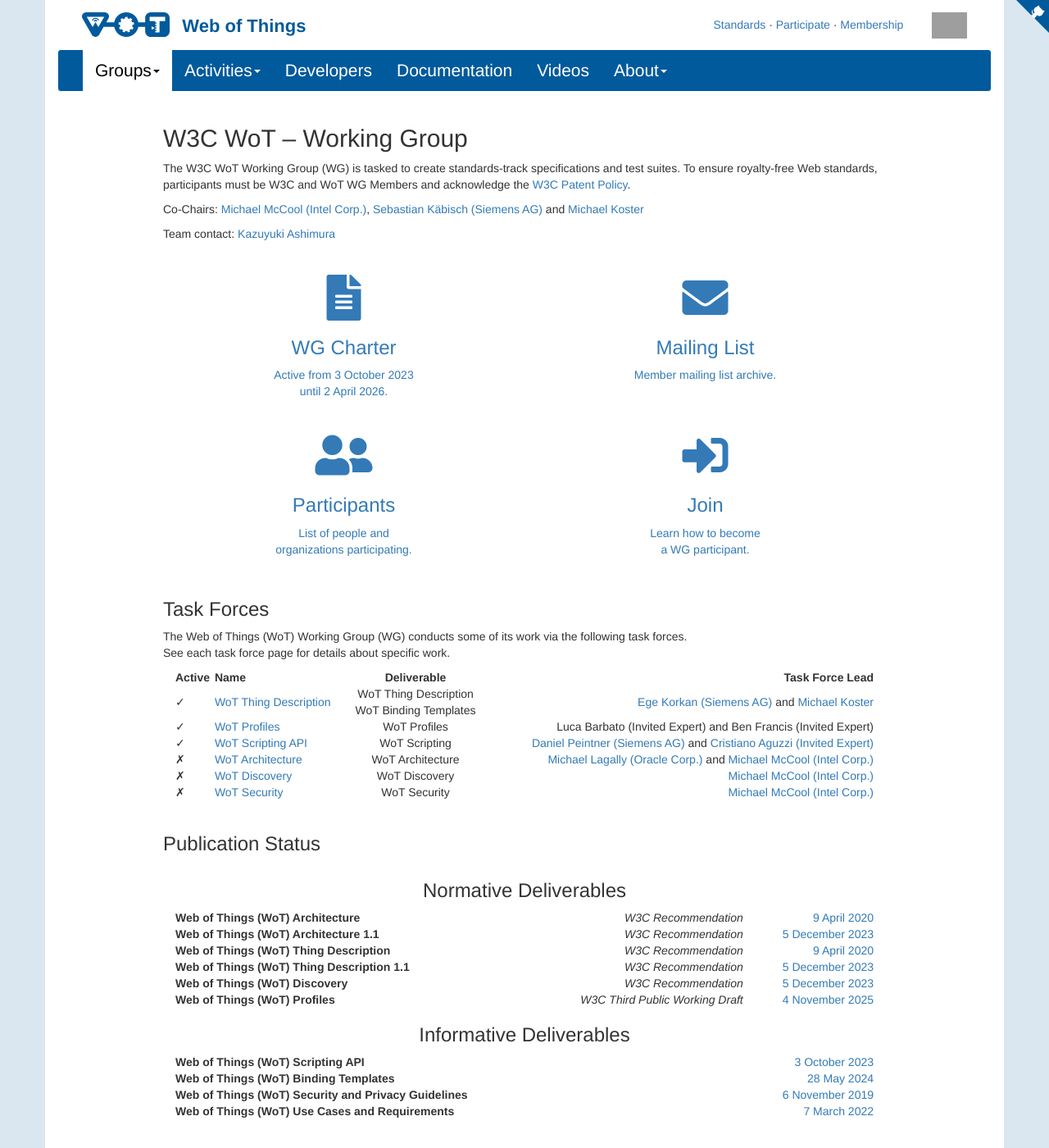
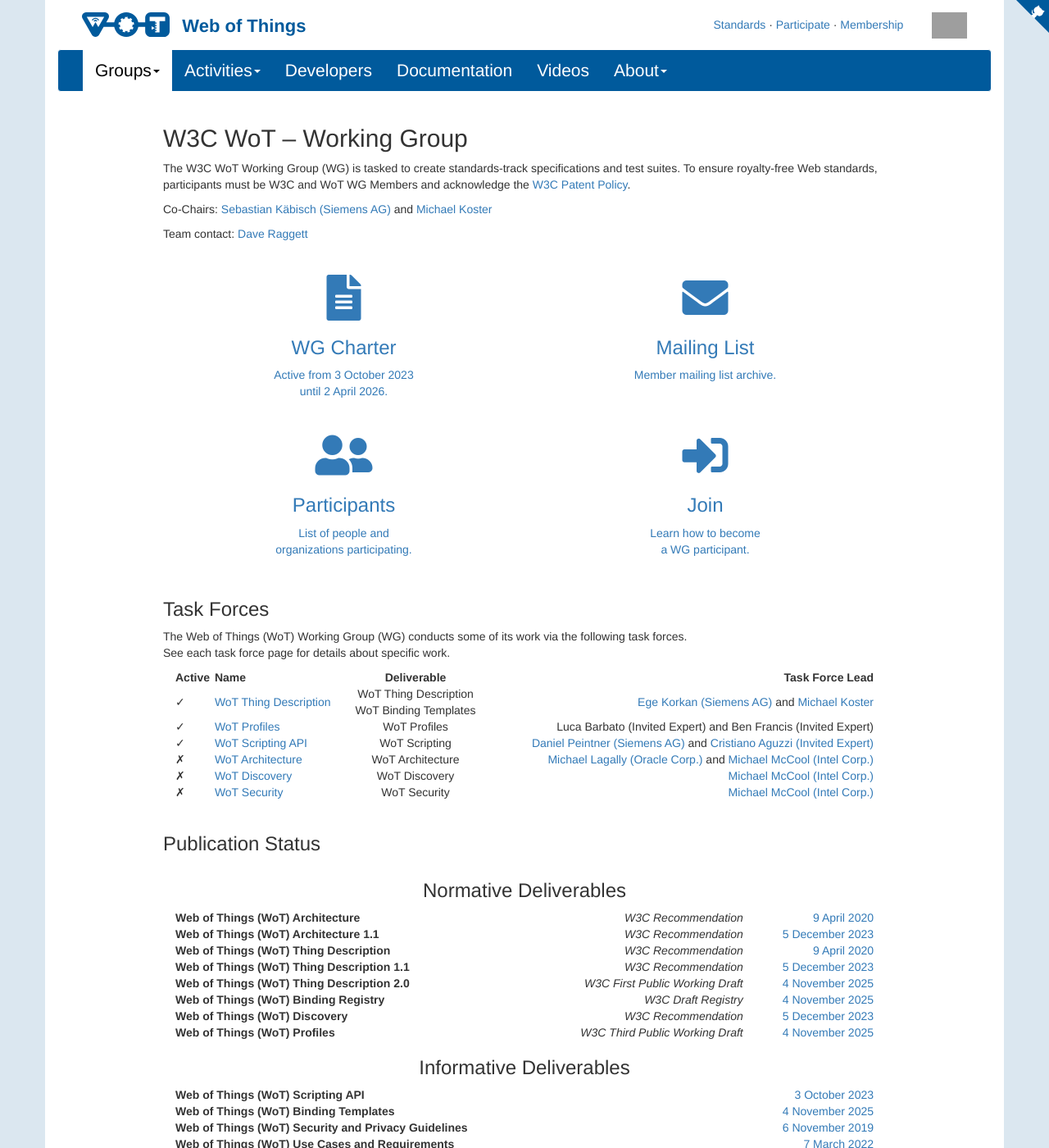
Before and after one commit to w3c/wot-marketing, a Jekyll site: the page built from docs/wg/index.html, in a window 1280 px wide and 1400 px high. Shown: the whole window at 82% size. Built offline with Jekyll 4.4.1, drawn with Linux system fonts in a browser that asks for light colours; nearby versions of some CDN libraries; comment, search, counter and statistics services are not loaded.

Commit message:
refactor: add TD, Registry, Binding publications
update team contact and chairs

```diff
--- a/docs/ig/index.html
+++ b/docs/ig/index.html
@@ -8,7 +8,7 @@
 	<p>
 		The W3C WoT Interest Group (IG) plays a complementary role to the Working Group. The IG organizes and runs PlugFests to evaluate the current working assumptions, reaches out and collaborates with interested organizations, vendors, and communities, and explores new areas to identify work that is ready for transfer to the W3C Recommendation Track (i.e., any W3C Working Group).
 	</p>
-	<p>Co-Chairs: <a href="mailto:michael.mccool@intel.com">Michael McCool (Intel Corp.)</a>, <a href="mailto:sebastian.kaebisch@siemens.com">Sebastian K&auml;bisch (Siemens AG)</a> and <a href="mailto:michaeljohnkoster@gmail.com">Michael Koster (Invited Expert)</a></p>
+	<p>Co-Chairs: <a href="mailto:sebastian.kaebisch@siemens.com">Sebastian K&auml;bisch (Siemens AG)</a> and <a href="mailto:michaeljohnkoster@gmail.com">Michael Koster (Invited Expert)</a></p>
 	<p>Team contact: <a href="https://www.w3.org/People#ashimura">Kazuyuki Ashimura</a></p>
 
 	<p>&nbsp;</p>
--- a/docs/wg/index.html
+++ b/docs/wg/index.html
@@ -8,8 +8,8 @@
 	<p>
 		The W3C WoT Working Group (WG) is tasked to create standards-track specifications and test suites. To ensure royalty-free Web standards, participants must be W3C and WoT WG Members and acknowledge the <a href="https://www.w3.org/Consortium/Patent-Policy/">W3C Patent Policy</a>.
 	</p>
-	<p>Co-Chairs: <a href="mailto:michael.mccool@intel.com">Michael McCool (Intel Corp.)</a>, <a href="mailto:sebastian.kaebisch@siemens.com">Sebastian K&auml;bisch (Siemens AG)</a> and <a href="mailto:michaeljohnkoster@gmail.com">Michael Koster</a></p>
-	<p>Team contact: <a href="https://www.w3.org/People#ashimura">Kazuyuki Ashimura</a></p>
+	<p>Co-Chairs: <a href="mailto:sebastian.kaebisch@siemens.com">Sebastian K&auml;bisch (Siemens AG)</a> and <a href="mailto:michaeljohnkoster@gmail.com">Michael Koster</a></p>
+	<p>Team contact: <a href="https://www.w3.org/People#dsr">Dave Raggett</a></p>
 
 	<p>&nbsp;</p>
 
@@ -132,6 +132,16 @@
 							<td style="text-align:right;"><a href="https://www.w3.org/TR/2023/REC-wot-thing-description11-20231205/">5 December 2023</a></td>
 						</tr>
 						<tr>
+							<th>Web of Things (WoT) Thing Description 2.0</th>
+							<td style="text-align:right;"><i>W3C First Public Working Draft</i></td>
+							<td style="text-align:right;"><a href="https://www.w3.org/TR/2025/WD-wot-thing-description-2.0-20251104/">4 November 2025</a></td>
+						</tr>
+						<tr>
+							<th>Web of Things (WoT) Binding Registry</th>
+							<td style="text-align:right;"><i>W3C Draft Registry</i></td>
+							<td style="text-align:right;"><a href="https://www.w3.org/TR/2025/DRY-wot-binding-registry-20251104/">4 November 2025</a></td>
+						</tr>
+						<tr>
 							<th>Web of Things (WoT) Discovery</th>
 							<td style="text-align:right;"><i>W3C Recommendation</i></td>
 							<td style="text-align:right;"><a href="https://www.w3.org/TR/2023/REC-wot-discovery-20231205/">5 December 2023</a></td>
@@ -161,7 +171,7 @@
 						</tr>
 						<tr>
 							<th>Web of Things (WoT) Binding Templates</th>
-							<td style="text-align:right;"><a href="https://www.w3.org/TR/2024/NOTE-wot-binding-templates-20240528/">28 May 2024</a></td>
+							<td style="text-align:right;"><a href="https://www.w3.org/TR/2025/NOTE-wot-binding-templates-20251104/">4 November 2025</a></td>
 							<!--<td style="text-align:center;"><a href="#"></a>Jun 2019</td>-->
 						</tr>
 						<tr>
```
